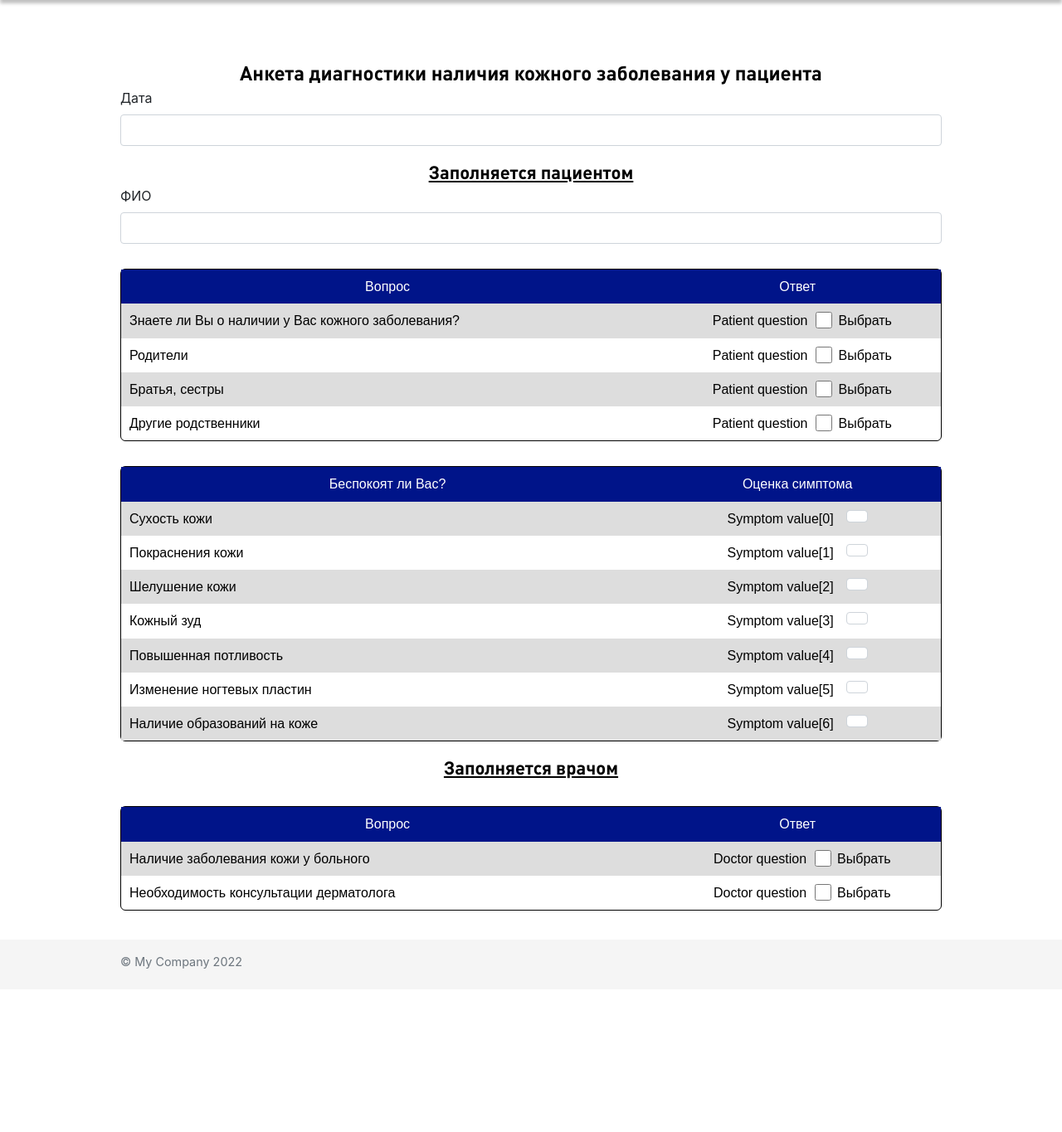
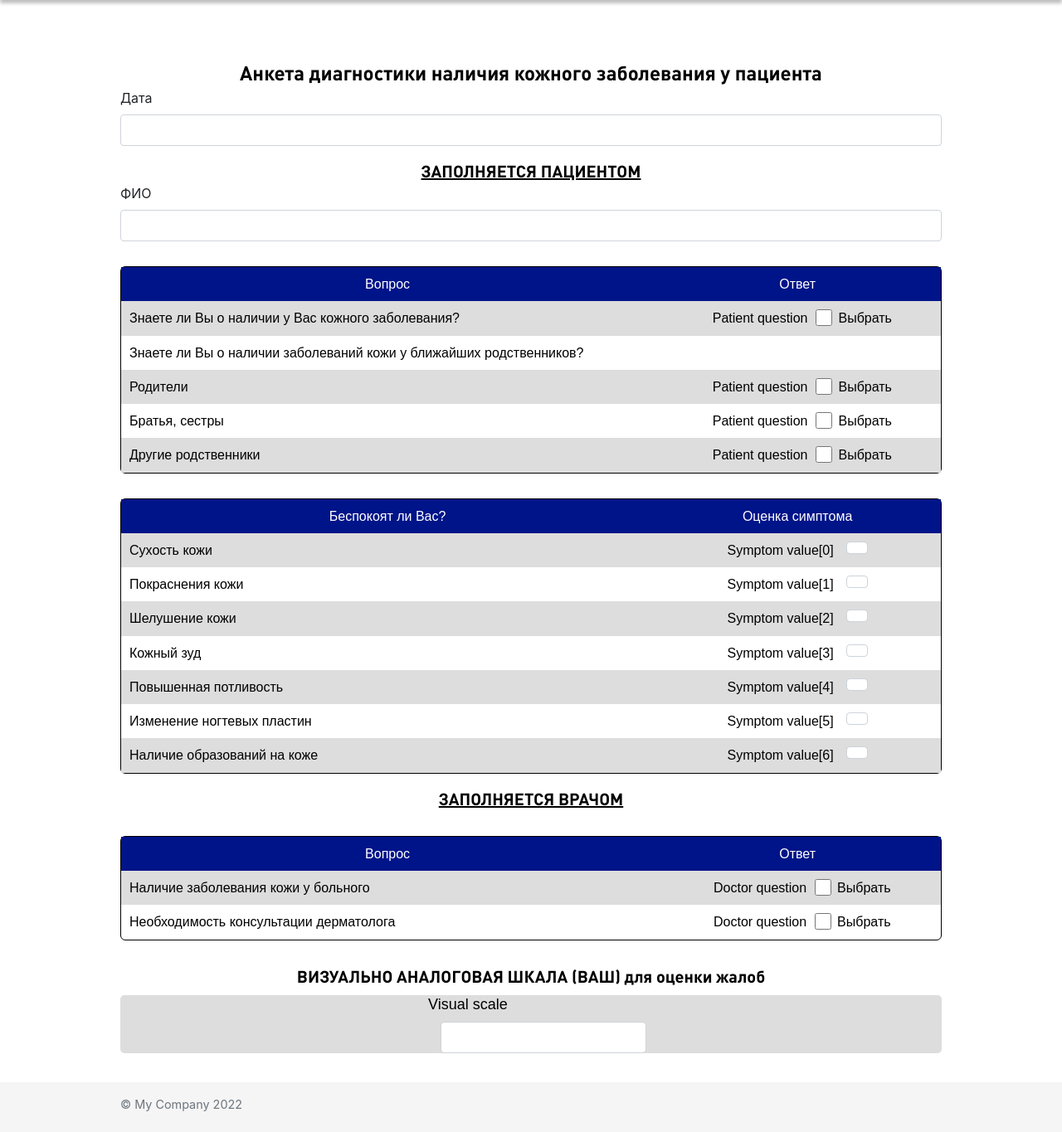
Before and after one commit to SadovnikPV/anketa_skin_disease_CMD, a Yii app: template views/site/index.php in a window 1280 px wide. Shown: the part 121-1486 px from the top of the page at 83% size. Before the commit the page ends 1289 px from the top, so only its background shows below. Run offline with PHP 8.4 and a stand-in for Yii, Linux system fonts and the light colour scheme; the template is opened without the code that fills it, so the values that code supplies are empty; form fields are guessed from the names that the template uses; a stand-in replaces the project's code that opens the database connection; some libraries are stand-ins or nearby versions; some web fonts are replaced.

Commit message:
add visual scale

```diff
--- a/models/QuestionnaireForm.php
+++ b/models/QuestionnaireForm.php
@@ -15,6 +15,7 @@ class QuestionnaireForm extends Model
     public $patient_question;
     public $symptom_value;
     public $doctor_question;
+    public $visual_scale;
 
 
     /**
@@ -35,6 +36,7 @@ class QuestionnaireForm extends Model
             'patient_question' => '',
             'symptom_value' => '',
             'doctor_question' => '',
+            'visual_scale' => '',
         ];
     }
 }
--- a/public_html/_source/scss/index.scss
+++ b/public_html/_source/scss/index.scss
@@ -10,8 +10,9 @@
     }
     .form__subtitle {
         text-align: center;
-        @include font-style-mix("DINpro", 22px, 700, 1.5, $color_primary_black);
+        @include font-style-mix("DINpro", 20px, 700, 1.5, $color_primary_black);
         text-decoration: underline;
+        text-transform: uppercase;
         margin: 15px 0 0 0;
     }
     .form__table {
@@ -120,6 +121,22 @@
             background-color: $color_orange_button_hover;
         }
     }
+    .form__subtitle-2 {
+        @include font-style-mix("DINpro", 20px, 700, 1.33, $color_primary_black);
+        display: flex;
+        justify-content: center;
+        margin: 30px 0 10px 0;
+    }
+    .form__visual-scale-container {
+        @include font-style-mix("DINpro", 18px, 500, 1.33, $color_primary_black);
+        display: flex;
+        justify-content: center;
+        background-color: #DDDDDD;
+        border-radius: 5px;
+        input {
+            margin: 0 0 0 15px;
+        }
+    }
 }
 
 // ----------------------------------- Модальное окно ---------------------------------------
@@ -127,6 +144,22 @@
 .modal__container {
 
 }
+.modal__body {
+    @include font-style-mix("DINpro", 16px, 400, 1.33, $color_primary_black);
+}
+.modal__footer {
+    display: flex;
+    justify-content: center;
+    padding: 10px;
+}
 .modal__btn-close {
-
+    @include font-style-mix("DINpro", 16px, 500, 1.33, $color_primary_white);
+    background-color: $color_primary_orange;
+    border: none;
+    border-radius: 6px;
+    padding: 10px 25px;
+    &:hover {
+        transition: all .3s ease-in-out;
+        background-color: $color_orange_button_hover;
+    }
 }
--- a/public_html/css/style.css
+++ b/public_html/css/style.css
@@ -185,11 +185,12 @@ footer {
 .questionnaire__form .form__subtitle {
   text-align: center;
   font-family: "DINpro", sans-serif;
-  font-size: 22px;
+  font-size: 20px;
   font-weight: 700;
   line-height: 1.5;
   color: #000000;
   text-decoration: underline;
+  text-transform: uppercase;
   margin: 15px 0 0 0;
 }
 .questionnaire__form .form__table {
@@ -334,6 +335,73 @@ footer {
   padding: 10px 25px;
 }
 .questionnaire__form .questionnaire__submit-btn:hover {
+  -webkit-transition: all 0.3s ease-in-out;
+  transition: all 0.3s ease-in-out;
+  background-color: #c63a3a;
+}
+.questionnaire__form .form__subtitle-2 {
+  font-family: "DINpro", sans-serif;
+  font-size: 20px;
+  font-weight: 700;
+  line-height: 1.33;
+  color: #000000;
+  display: -webkit-box;
+  display: -ms-flexbox;
+  display: flex;
+  -webkit-box-pack: center;
+      -ms-flex-pack: center;
+          justify-content: center;
+  margin: 30px 0 10px 0;
+}
+.questionnaire__form .form__visual-scale-container {
+  font-family: "DINpro", sans-serif;
+  font-size: 18px;
+  font-weight: 500;
+  line-height: 1.33;
+  color: #000000;
+  display: -webkit-box;
+  display: -ms-flexbox;
+  display: flex;
+  -webkit-box-pack: center;
+      -ms-flex-pack: center;
+          justify-content: center;
+  background-color: #DDDDDD;
+  border-radius: 5px;
+}
+.questionnaire__form .form__visual-scale-container input {
+  margin: 0 0 0 15px;
+}
+
+.modal__body {
+  font-family: "DINpro", sans-serif;
+  font-size: 16px;
+  font-weight: 400;
+  line-height: 1.33;
+  color: #000000;
+}
+
+.modal__footer {
+  display: -webkit-box;
+  display: -ms-flexbox;
+  display: flex;
+  -webkit-box-pack: center;
+      -ms-flex-pack: center;
+          justify-content: center;
+  padding: 10px;
+}
+
+.modal__btn-close {
+  font-family: "DINpro", sans-serif;
+  font-size: 16px;
+  font-weight: 500;
+  line-height: 1.33;
+  color: #FFFFFF;
+  background-color: #e87722;
+  border: none;
+  border-radius: 6px;
+  padding: 10px 25px;
+}
+.modal__btn-close:hover {
   -webkit-transition: all 0.3s ease-in-out;
   transition: all 0.3s ease-in-out;
   background-color: #c63a3a;
--- a/public_html/js/script.js
+++ b/public_html/js/script.js
@@ -10,6 +10,13 @@ function questionnaireSubmit() {
             }
         }
     }
+    let conclusion;
+    if (sum == 0) conclusion = 'Симптомов нет';
+    else if (sum >= 1 && sum <= 3) conclusion = 'Легкое течение';
+    else if (sum >= 4 && sum <= 6) conclusion = 'Умеренное течение';
+    else if (sum > 6) conclusion = 'Сильное течение';
+    let resultModal = document.getElementById('modal__body');
+    resultModal.innerText = conclusion;
     console.log(sum);
 
     let options = [];
--- a/views/site/index.php
+++ b/views/site/index.php
@@ -30,6 +30,9 @@ $this->title = 'Анкета диагностики наличия кожног
             <li class="form__table-row">
                 <div class="form__table-cell-question">Знаете ли Вы о наличии у Вас кожного заболевания?</div>
                 <div class="form__table-cell-answer form__table-cell-checkbox"><?= $form->field($model, 'patient_question')->checkbox() ?></div>
+            </li>
+            <li class="form__table-row">
+                <div class="form__table-cell-question">Знаете ли Вы о наличии заболеваний кожи у ближайших родственников?</div>
             </li>
             <li class="form__table-row">
                 <div class="form__table-cell-question">Родители</div>
@@ -95,6 +98,14 @@ $this->title = 'Анкета диагностики наличия кожног
         </ul>
     </div>
 
+    <div class="form__subtitle-2">
+        ВИЗУАЛЬНО АНАЛОГОВАЯ ШКАЛА (ВАШ) для оценки жалоб
+    </div>
+    <div class="form__visual-scale-container"><?= $form->field($model, "visual_scale")->radioList(
+                ['0' => 0, '1' => 1, '2' => 2, '3' => 3, '4' => 4, '5' => 5, '6' => 6, '7' => 7, '8' => 8, '9' => 9, '10' => 10]) ?>
+    </div>
+
+
     <!-- Modal -->
     <div class="modal fade modal__container" id="exampleModalCenter" tabindex="-1" role="dialog" aria-labelledby="exampleModalCenterTitle" aria-hidden="true">
         <div class="modal-dialog modal-dialog-centered" role="document">
@@ -105,11 +116,11 @@ $this->title = 'Анкета диагностики наличия кожног
                         <span aria-hidden="true">&times;</span>
                     </button>
                 </div>
-                <div class="modal-body">
+                <div id="modal__body" class="modal-body modal__body">
                     ...
                 </div>
-                <div class="modal-footer">
-                    <button type="button" class="btn btn-secondary modal__btn-close" data-dismiss="modal">Close</button>
+                <div class="modal__footer">
+                    <button type="button" class="btn btn-secondary modal__btn-close" data-dismiss="modal">Закрыть</button>
                 </div>
             </div>
         </div>
```
